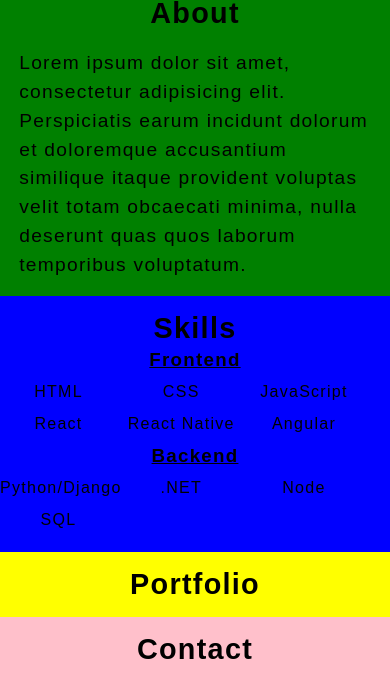
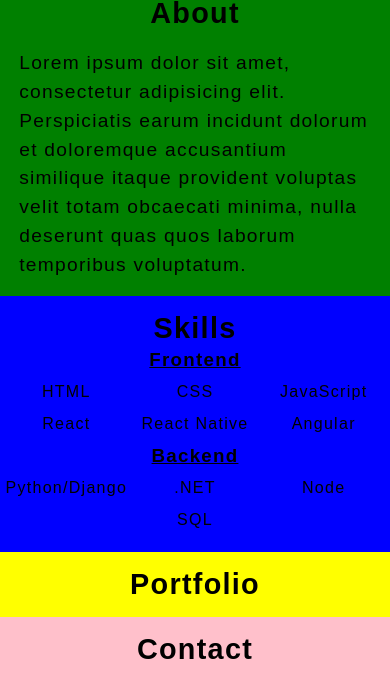
Before and after one commit to koreynichols/portfolio, a plain HTML site: page index.html in a window 390 px wide. Shown: the part 260-942 px from the top of the page. Drawn offline with Linux system fonts and the light colour scheme.

Commit message:
got skills section styled for mobile

```diff
--- a/css/style.css
+++ b/css/style.css
@@ -73,13 +73,19 @@ div h2 {
     text-decoration: underline;
 }
 
+.skills ul {
+    display: flex;
+    flex-wrap: wrap;
+    justify-content: center;
+}
+
 .skills ul li{
-    display: inline-block;
-    width: 30%;
+    min-width: 33%;
     text-align: center;
     line-height: 2rem;
+    list-style: none;
+
 }
-
 
 .portfolio {
     background-color: yellow;
```
